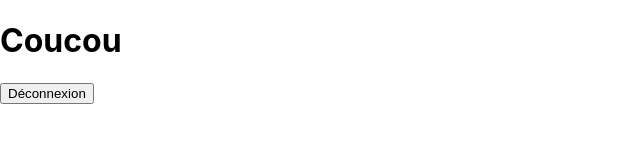
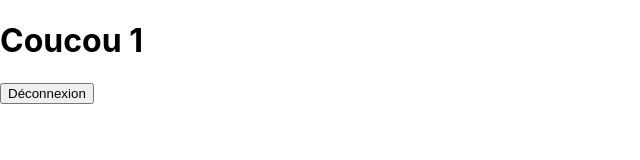
Before and after one commit to YannLescot/crazee-burger, a React (Create React App) app: page /order/1 in a window 1280 px wide. Shown: the top 160 px of the page, without its empty margins (0-640 px from the left). Built offline with nearby package versions, Linux system fonts and the light colour scheme.

Commit message:
✨ F02: : OrderPage >  Récupération de l'inputValue

```diff
--- a/src/components/pages/order/OrderPage.js
+++ b/src/components/pages/order/OrderPage.js
@@ -1,10 +1,11 @@
-import React from "react";
-import { Link } from "react-router-dom";
+import { Link, useParams } from "react-router-dom";
 
 export default function OrderPage() {
+  const { inputValue } = useParams();
+  console.log(inputValue);
   return (
     <div>
-      <h1>Coucou</h1>
+      <h1>Coucou {inputValue}</h1>
       <Link to="/">
         <button>Déconnexion</button>
       </Link>
```
